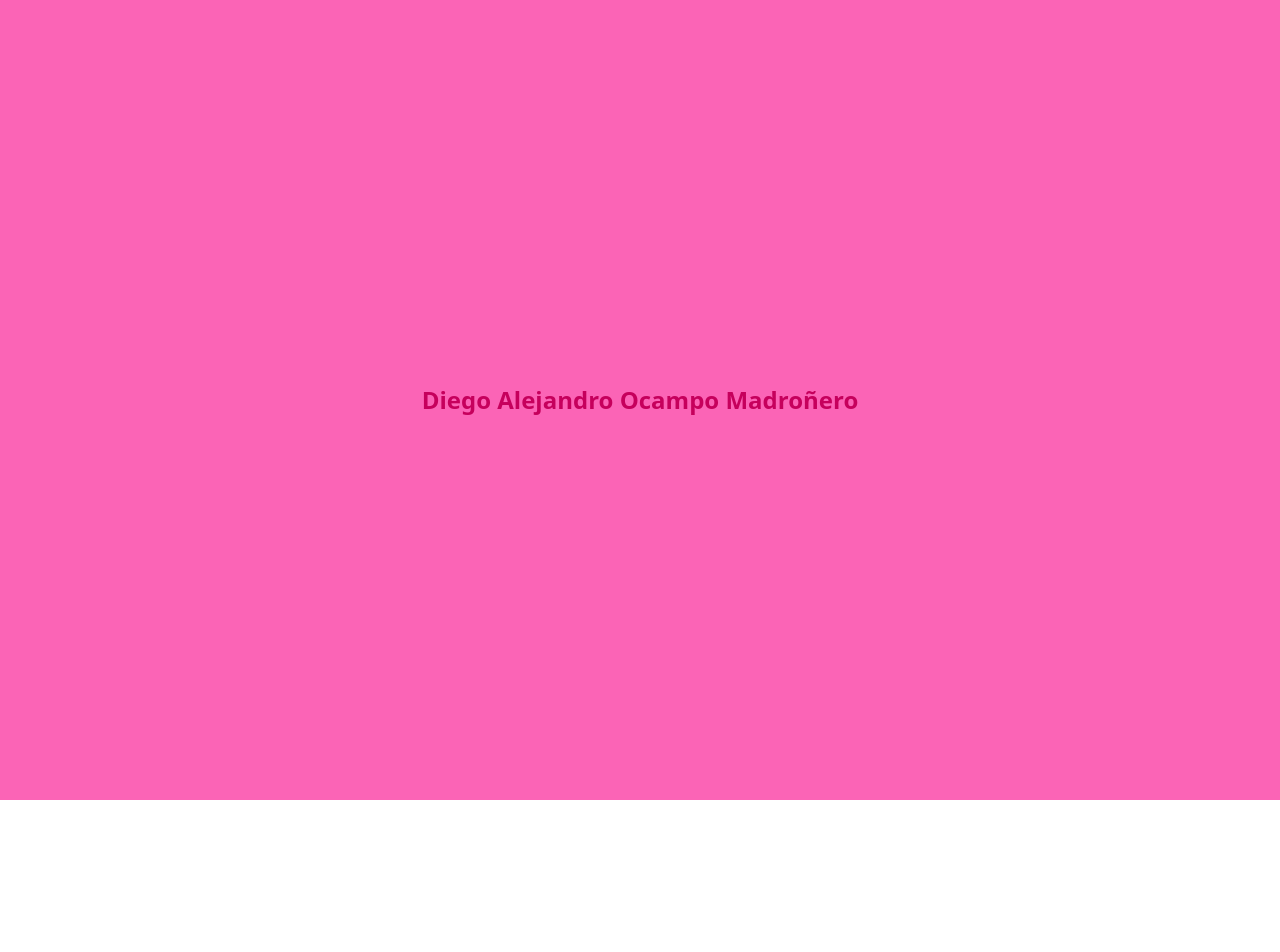
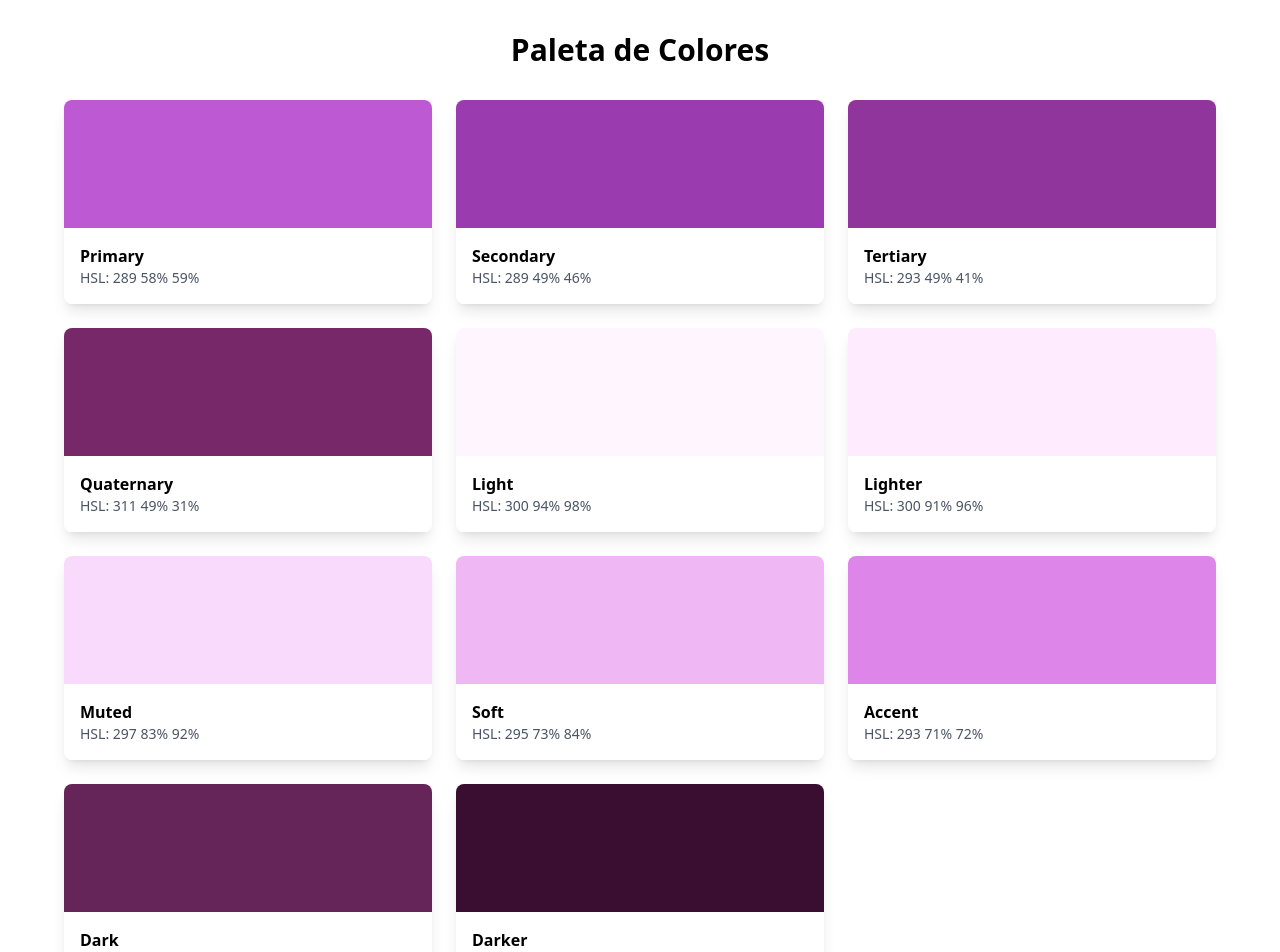
Before and after one commit to MAKEBUZ/portfolio-Diego-Ocampo, a Next.js app: page / in a window 1280 px wide. Shown: the top 952 px of the page. Before the commit the page ends 800 px from the top, so only its background shows below. Built offline with nearby package versions, Linux system fonts and the light colour scheme.

Commit message:
Paleta de Colores

```diff
--- a/src/app/globals.css
+++ b/src/app/globals.css
@@ -1 +1,16 @@
 @import "tailwindcss";
+
+
+:root {
+    --primary: 289 58% 59%;
+    --secondary: 289 49% 46%;
+    --tertiary: 293 49% 41%;
+    --quaternary: 311 49% 31%;
+    --light: 300 94% 98%;
+    --lighter: 300 91% 96%;
+    --muted: 297 83% 92%;
+    --soft: 295 73% 84%;
+    --accent: 293 71% 72%;
+    --dark: 311 46% 27%;
+    --darker: 311 61% 14%;
+}
--- a/src/app/page.tsx
+++ b/src/app/page.tsx
@@ -1,7 +1,112 @@
 export default function Home() {
   return (
-    <main className="flex flex-col items-center justify-center w-screen h-screen bg-pink-400">
-      <h1 className="text-pink-700 text-2xl font-bold">Diego Alejandro Ocampo Madroñero</h1>
+    <main className="flex flex-col items-center justify-between w-screen min-h-screen bg-lighter p-8">
+      <h1 className="text-darker text-3xl font-bold mb-8">Paleta de Colores</h1>
+
+      <div className="grid grid-cols-1 md:grid-cols-2 lg:grid-cols-3 gap-6 w-full max-w-6xl">
+        {/* Primary */}
+        <div className="rounded-lg overflow-hidden shadow-lg">
+          <div className="h-32 bg-[hsl(var(--primary))]"></div>
+          <div className="p-4 bg-white">
+            <h3 className="font-semibold">Primary</h3>
+            <p className="text-sm text-gray-600">HSL: 289 58% 59%</p>
+          </div>
+        </div>
+
+        {/* Secondary */}
+        <div className="rounded-lg overflow-hidden shadow-lg">
+          <div className="h-32 bg-[hsl(var(--secondary))]"></div>
+          <div className="p-4 bg-white">
+            <h3 className="font-semibold">Secondary</h3>
+            <p className="text-sm text-gray-600">HSL: 289 49% 46%</p>
+          </div>
+        </div>
+
+        {/* Tertiary */}
+        <div className="rounded-lg overflow-hidden shadow-lg">
+          <div className="h-32 bg-[hsl(var(--tertiary))]"></div>
+          <div className="p-4 bg-white">
+            <h3 className="font-semibold">Tertiary</h3>
+            <p className="text-sm text-gray-600">HSL: 293 49% 41%</p>
+          </div>
+        </div>
+
+        {/* Quaternary */}
+        <div className="rounded-lg overflow-hidden shadow-lg">
+          <div className="h-32 bg-[hsl(var(--quaternary))]"></div>
+          <div className="p-4 bg-white">
+            <h3 className="font-semibold">Quaternary</h3>
+            <p className="text-sm text-gray-600">HSL: 311 49% 31%</p>
+          </div>
+        </div>
+
+        {/* Light */}
+        <div className="rounded-lg overflow-hidden shadow-lg">
+          <div className="h-32 bg-[hsl(var(--light))]"></div>
+          <div className="p-4 bg-white">
+            <h3 className="font-semibold">Light</h3>
+            <p className="text-sm text-gray-600">HSL: 300 94% 98%</p>
+          </div>
+        </div>
+
+        {/* Lighter */}
+        <div className="rounded-lg overflow-hidden shadow-lg">
+          <div className="h-32 bg-[hsl(var(--lighter))]"></div>
+          <div className="p-4 bg-white">
+            <h3 className="font-semibold">Lighter</h3>
+            <p className="text-sm text-gray-600">HSL: 300 91% 96%</p>
+          </div>
+        </div>
+
+        {/* Muted */}
+        <div className="rounded-lg overflow-hidden shadow-lg">
+          <div className="h-32 bg-[hsl(var(--muted))]"></div>
+          <div className="p-4 bg-white">
+            <h3 className="font-semibold">Muted</h3>
+            <p className="text-sm text-gray-600">HSL: 297 83% 92%</p>
+          </div>
+        </div>
+
+        {/* Soft */}
+        <div className="rounded-lg overflow-hidden shadow-lg">
+          <div className="h-32 bg-[hsl(var(--soft))]"></div>
+          <div className="p-4 bg-white">
+            <h3 className="font-semibold">Soft</h3>
+            <p className="text-sm text-gray-600">HSL: 295 73% 84%</p>
+          </div>
+        </div>
+
+        {/* Accent */}
+        <div className="rounded-lg overflow-hidden shadow-lg">
+          <div className="h-32 bg-[hsl(var(--accent))]"></div>
+          <div className="p-4 bg-white">
+            <h3 className="font-semibold">Accent</h3>
+            <p className="text-sm text-gray-600">HSL: 293 71% 72%</p>
+          </div>
+        </div>
+
+        {/* Dark */}
+        <div className="rounded-lg overflow-hidden shadow-lg">
+          <div className="h-32 bg-[hsl(var(--dark))]"></div>
+          <div className="p-4 bg-white">
+            <h3 className="font-semibold">Dark</h3>
+            <p className="text-sm text-gray-600">HSL: 311 46% 27%</p>
+          </div>
+        </div>
+
+        {/* Darker */}
+        <div className="rounded-lg overflow-hidden shadow-lg">
+          <div className="h-32 bg-[hsl(var(--darker))]"></div>
+          <div className="p-4 bg-white">
+            <h3 className="font-semibold">Darker</h3>
+            <p className="text-sm text-gray-600">HSL: 311 61% 14%</p>
+          </div>
+        </div>
+      </div>
+
+      <footer className="mt-12 text-dark">
+        <p className="font-medium">Diego Alejandro Ocampo Madroñero</p>
+      </footer>
     </main>
   );
 }
--- /dev/null
+++ b/tailwind.config.js
@@ -0,0 +1,22 @@
+module.exports = {
+  darkMode: false,
+  theme: {
+    extend: {
+        primary: '--primary',
+        secondary: '--secondary',
+        tertiary: '--tertiary',
+        quaternary: '--quaternary',
+        light: '--light',
+        lighter: '--lighter',
+        muted: '--muted',
+        soft: '--soft',
+        accent: '--accent',
+        dark: '--dark',
+        darker: '--darker',
+    },
+  },
+  variants: {
+    extend: {},
+  },
+  plugins: [],
+}
```
